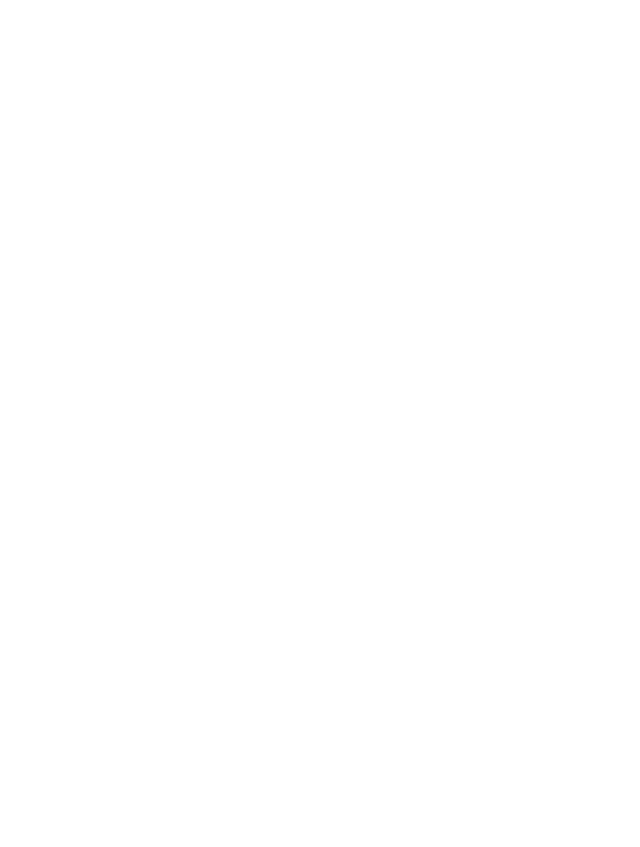
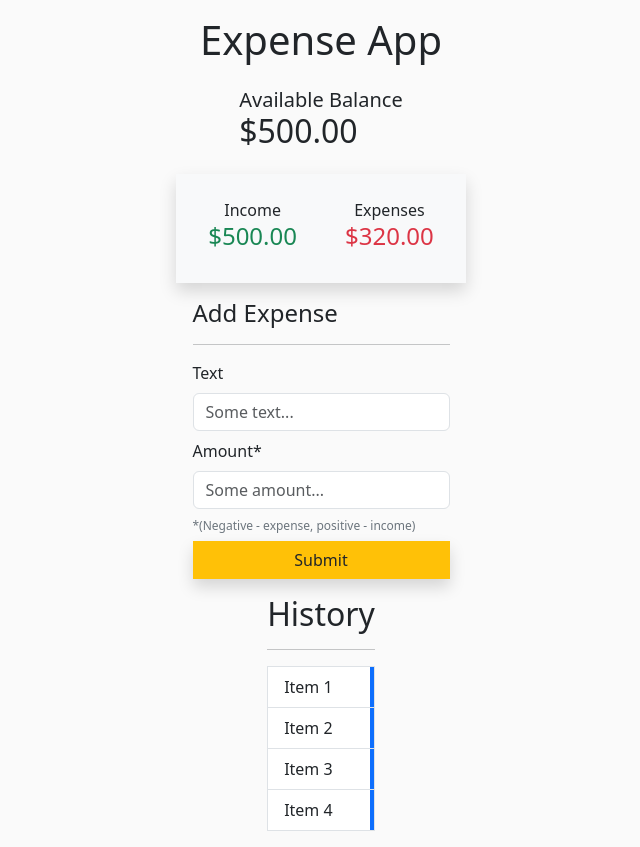
Before and after one commit to ProEukariot/ExpenseTracker, a React (Create React App) app: page / in a window 1280 px wide. Shown: the whole page, without its empty margins (319-959 px from the left). Before the commit the page ends 800 px from the top, so only its background shows below. Built offline with nearby package versions, Linux system fonts and the light colour scheme.

Commit message:
basic UI

```diff
--- a/src/App.tsx
+++ b/src/App.tsx
@@ -1,8 +1,22 @@
 import React from "react";
 import "bootstrap/dist/css/bootstrap.css";
 
+import Header from "./components/Header";
+import Balance from "./components/Balance";
+import MiniDashboard from "./components/MiniDashboard";
+import AddExpense from "./components/AddExpense";
+import HistoryList from "./components/HistoryList";
+
 function App() {
-  return <div></div>;
+  return (
+    <div className="container d-flex flex-column align-items-center my-2">
+      <Header />
+      <Balance />
+      <MiniDashboard />
+      <AddExpense />
+      <HistoryList />
+    </div>
+  );
 }
 
 export default App;
--- /dev/null
+++ b/src/components/AddExpense.tsx
@@ -0,0 +1,36 @@
+const AddExpense = () => {
+  return (
+    <div className="m-2">
+      <h2 className="h4">Add Expense</h2>
+      <hr />
+      <form>
+        <div className="mb-2">
+          <label className="form-label">Text</label>
+          <input
+            className="form-control"
+            type="text"
+            placeholder="Some text..."
+          />
+        </div>
+        <div className="mb-2">
+          <label className="form-label">Amount*</label>
+          <input
+            className="form-control"
+            type="number"
+            placeholder="Some amount..."
+          />
+          <sub className="text-secondary">
+            *(Negative - expense, positive - income)
+          </sub>
+        </div>
+        <input
+          className="btn shadow bg-warning w-100 rounded-0"
+          type="submit"
+          value="Submit"
+        />
+      </form>
+    </div>
+  );
+};
+
+export default AddExpense;
--- /dev/null
+++ b/src/components/Balance.tsx
@@ -0,0 +1,10 @@
+const Balance = () => {
+  return (
+    <div className="h5 m-2">
+      Available Balance
+      <h2>$500.00</h2>
+    </div>
+  );
+};
+
+export default Balance;
--- /dev/null
+++ b/src/components/Header.tsx
@@ -0,0 +1,9 @@
+const Header = () => {
+  return (
+    <div className="m-2">
+      <h1>Expense App</h1>
+    </div>
+  );
+};
+
+export default Header;
--- /dev/null
+++ b/src/components/HistoryList.tsx
@@ -0,0 +1,42 @@
+const spanStyle = { width: "4px", height: "100%", top: 0, right: 0 };
+
+const HistoryList = () => {
+  return (
+    <div className="m-2">
+      <h2>History</h2>
+      <hr />
+      <ul className="list-group rounded-0">
+        <li className="list-group-item position-relative">
+          Item 1
+          <span
+            className="position-absolute bg-primary"
+            style={spanStyle}
+          ></span>
+        </li>
+        <li className="list-group-item position-relative">
+          Item 2
+          <span
+            className="position-absolute bg-primary"
+            style={spanStyle}
+          ></span>
+        </li>
+        <li className="list-group-item position-relative">
+          Item 3
+          <span
+            className="position-absolute bg-primary"
+            style={spanStyle}
+          ></span>
+        </li>
+        <li className="list-group-item position-relative">
+          Item 4
+          <span
+            className="position-absolute bg-primary"
+            style={spanStyle}
+          ></span>
+        </li>
+      </ul>
+    </div>
+  );
+};
+
+export default HistoryList;
--- /dev/null
+++ b/src/components/MiniDashboard.tsx
@@ -0,0 +1,14 @@
+const MiniDashboard = () => {
+  return (
+    <div className="d-flex justify-content-evenly bg-light shadow text-center px-2 m-2">
+      <div className="p-4">
+        Income <h4 className="text-success">$500.00</h4>
+      </div>
+      <div className="p-4">
+        Expenses <h4 className="text-danger">$320.00</h4>
+      </div>
+    </div>
+  );
+};
+
+export default MiniDashboard;
--- a/src/index.tsx
+++ b/src/index.tsx
@@ -1,6 +1,7 @@
 import React from "react";
 import ReactDOM from "react-dom/client";
 import App from "./App";
+import "./style.css";
 
 const root = ReactDOM.createRoot(
   document.getElementById("root") as HTMLElement
--- /dev/null
+++ b/src/style.css
@@ -0,0 +1,9 @@
+* {
+    margin: 0;
+    padding: 0;
+    box-sizing: border-box;
+}
+
+html, body{
+    background-color: rgb(250, 250, 250);
+}
```
